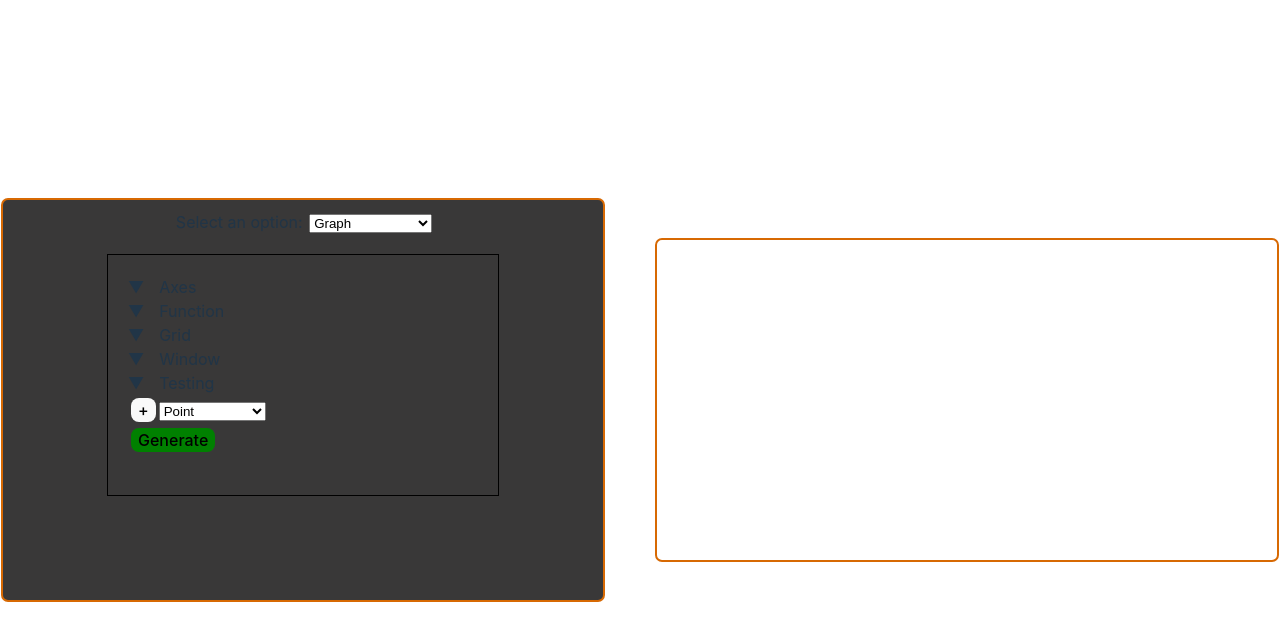
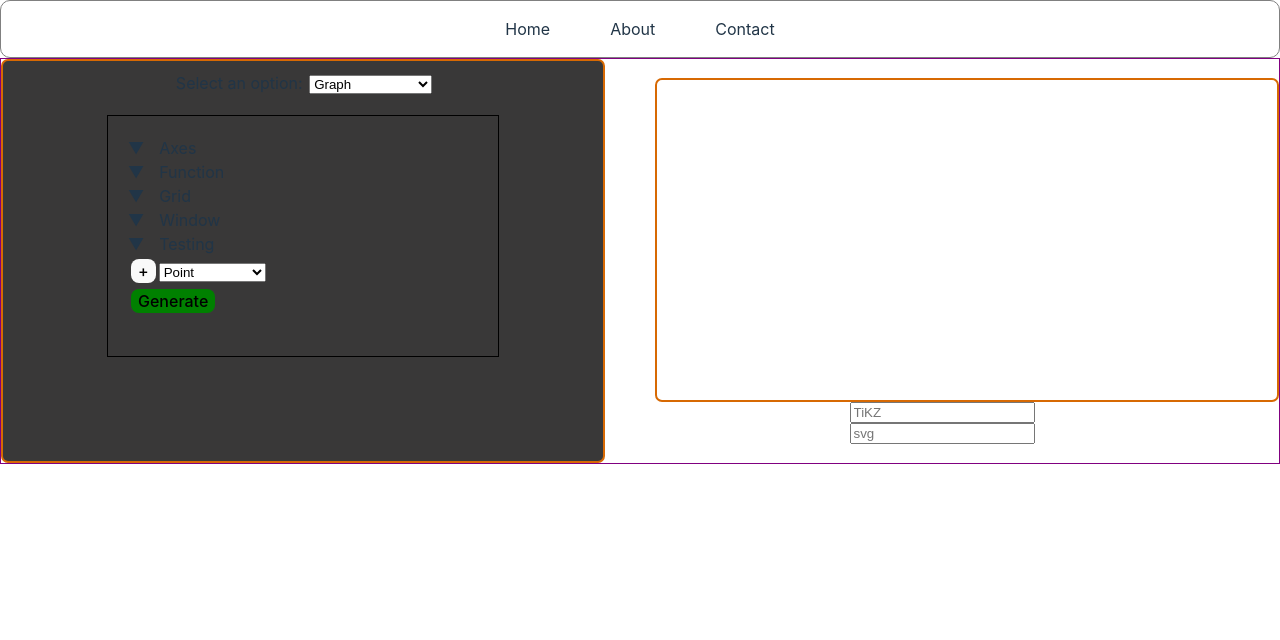
Before and after one commit to DavidovQC/Poly_Tikz_Frontend, a React (Vite) app: page / in a window 1280 px wide. Shown: the top 640 px of the page. Built offline with nearby package versions, Linux system fonts and the light colour scheme.

Commit message:
added navbar visuals

```diff
--- /dev/null
+++ b/Pages/Homepage.jsx
@@ -0,0 +1,5 @@
+function Hompepage() {
+    return <></>;
+}
+
+export default Hompeage;
--- a/components/GraphComponent.jsx
+++ b/components/GraphComponent.jsx
@@ -119,6 +119,11 @@ function GraphComponent() {
                         </div>
                     </div>
 
+                    <div className="checkbox-field">
+                        <label>arrows</label>
+                        <input type="checkbox"></input>
+                    </div>
+
                     <Dropdown label="Ticks">
                         <div className="checkbox-field">
                             <label>x-axis</label>
@@ -138,6 +143,7 @@ function GraphComponent() {
                             ></input>
                         </div>
                     </Dropdown>
+                    <Dropdown label="Custom"></Dropdown>
                 </div>
             </Dropdown>
 
@@ -168,8 +174,12 @@ function GraphComponent() {
                             <input
                                 defaultValue={"(-10, 10)"}
                                 ref={functionDomain}
-                                placeholder="domain (input as interval)"
                             ></input>
+                        </div>
+                        <div className="text-input-field">
+                            {" "}
+                            <label>Range:</label>
+                            <input defaultValue={"(-10, 10)"}></input>
                         </div>
                     </Dropdown>
                 </div>
--- a/components/Navbar.jsx
+++ b/components/Navbar.jsx
@@ -1,8 +1,14 @@
+import "../styles/navbar-styles.css";
+
 function Navbar() {
     return (
-        <>
-            <p>Navbar</p>
-        </>
+        <div className="navbar-container">
+            <div className="navbar-elements">
+                <p>Home</p>
+                <p>About</p>
+                <p>Contact</p>
+            </div>
+        </div>
     );
 }
 
--- a/src/App.css
+++ b/src/App.css
@@ -3,6 +3,5 @@
     flex-direction: row;
     justify-content: center;
     align-items: center;
-    height: 100vh;
-    width: 100vw;
+    border: solid purple 1px;
 }
--- a/src/App.jsx
+++ b/src/App.jsx
@@ -25,6 +25,7 @@
 //side bar with prev generations
 
 import "./App.css";
+import "../styles/home-styles.css";
 import SVGDisplay from "../components/SVGDisplay";
 import MainDynamicDropdown from "../components/MainDynamicDropdown";
 import { useState } from "react";
@@ -39,11 +40,17 @@ function App() {
         <AppContext.Provider
             value={{ mySVG, setMySVG, selectedOption, setSelectedOption }}
         >
-            {/* <Navbar></Navbar> */}
+            <Navbar></Navbar>
             <div className="site-container">
                 <MainDynamicDropdown />
 
-                <SVGDisplay svg={mySVG} className="SVG-Display" />
+                <div className="output-container">
+                    <SVGDisplay svg={mySVG} className="SVG-Display" />
+                    <div className="output-text-container">
+                        <input type="text" placeholder="TiKZ"></input>
+                        <input type="text" placeholder="svg"></input>
+                    </div>
+                </div>
             </div>
         </AppContext.Provider>
     );
--- /dev/null
+++ b/styles/home-styles.css
@@ -0,0 +1,10 @@
+.output-text-container {
+    display: flex;
+    flex-direction: column;
+}
+
+.output-container {
+    display: flex;
+    flex-direction: column;
+    align-items: center;
+}
--- /dev/null
+++ b/styles/navbar-styles.css
@@ -0,0 +1,19 @@
+.navbar-container {
+    border: gray solid 1px;
+    border-radius: 10px;
+}
+
+.navbar-elements {
+    display: flex;
+    justify-content: center;
+}
+
+.navbar-elements p {
+    margin-left: 30px;
+    margin-right: 30px;
+}
+
+.navbar-elements p:hover {
+    color: orange;
+    cursor: pointer;
+}
```
